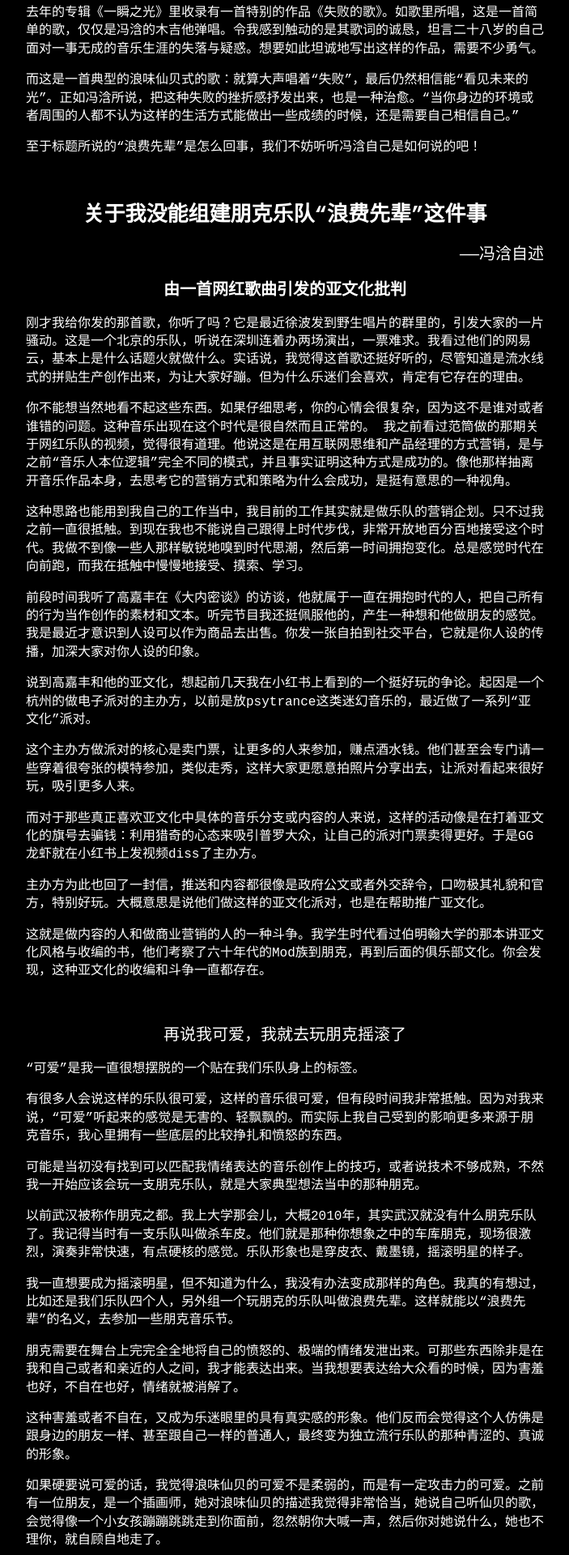
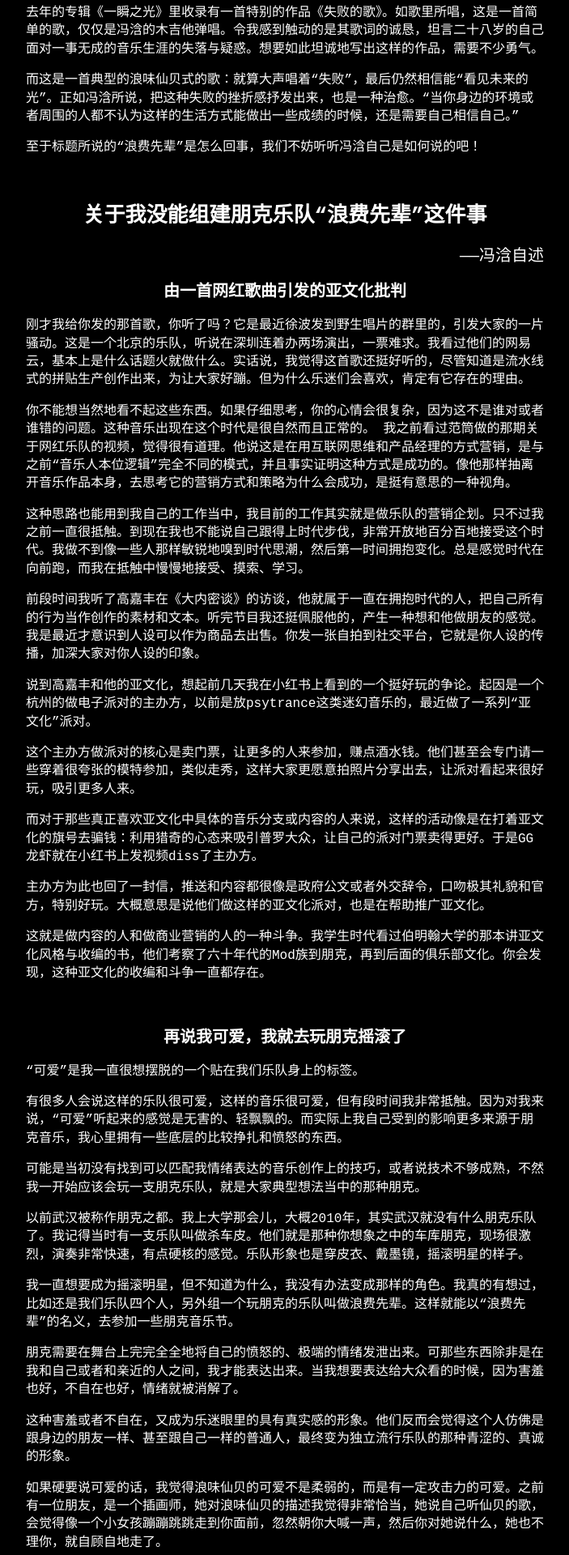
Before and after one commit to salingerlin/salingerlin.github.io, a Jekyll site: the page built from _posts/2022-05-31-关于冯浛没能组建朋克乐队“浪费先辈”这件事.md, in a window 1280 px wide. Shown: the part 625-2545 px from the top of the page at 81% size, without its empty margins (288-991 px from the left). Built offline with Jekyll 4.4.1, drawn with Linux system fonts in a browser that asks for light colours.

Commit message:
Update 2022-05-31-关于冯浛没能组建朋克乐队“浪费先辈”这件事.md

```diff
--- a/_posts/2022-05-31-关于冯浛没能组建朋克乐队“浪费先辈”这件事.md
+++ b/_posts/2022-05-31-关于冯浛没能组建朋克乐队“浪费先辈”这件事.md
@@ -23,7 +23,7 @@ category: 访谈与自述
 至于标题所说的“浪费先辈”是怎么回事，我们不妨听听冯浛自己是如何说的吧！
 
 <br>
-<p align="center"><font size="6"><b>关于我没能组建朋克乐队“浪费先辈”这件事</b></font></p>
+<p align="center" style="line-height:1.5;"><font size="6"><b>关于我没能组建朋克乐队“浪费先辈”这件事</b></font></p>
 <p align="right"><font size="5">——冯浛自述</font></p>
 
 <p align="center"><font size="5"><b>由一首网红歌曲引发的亚文化批判</b></font></p>
@@ -48,7 +48,7 @@ category: 访谈与自述
 这就是做内容的人和做商业营销的人的一种斗争。我学生时代看过伯明翰大学的那本讲亚文化风格与收编的书，他们考察了六十年代的Mod族到朋克，再到后面的俱乐部文化。你会发现，这种亚文化的收编和斗争一直都存在。
 
 <br>
-<p align="center"><font size="5">再说我可爱，我就去玩朋克摇滚了</font></p>
+<p align="center"><font size="5"><b>再说我可爱，我就去玩朋克摇滚了</b></font></p>
 
 “可爱”是我一直很想摆脱的一个贴在我们乐队身上的标签。
 
@@ -71,7 +71,7 @@ category: 访谈与自述
 这种表达方式对我的影响甚至到了我想要矫正它的程度。因为不管我是平时在跟别人聊天沟通，还是自己写文章或者写歌词，“我”这个字眼出现得太多了。有时候我会想，这是不是说明我是一个很自私的人，只考虑自己的感受？
 
 <br>
-<p align="center"><font size="5">成功的人总是相似，失败的人各有各的失败</font></p>
+<p align="center"><font size="5"><b>成功的人总是相似，失败的人各有各的失败</b></font></p>
 
 我本科和研究生念的都是出版发行，但其实我一开始最想学的是新闻，以后去做个记者。我高中喜欢读《南方周末》，喜欢看报纸，以为自己会成为调查记者，跟侦探一样出生入死。可没有想到现在新闻行业都不行了，也已经没调查记者了。
 
@@ -100,7 +100,7 @@ category: 访谈与自述
 所以，我就在想，假如有天我成为了一个在街头卖唱的歌手，我会唱一些快乐的歌。能让大家在已经疲惫的生活中，偶尔看到这样一个人在快乐的放声高唱，或许这样能让人们的生活轻松一些。
 
 <br>
-<p align="center"><font size="5">最近不再正能量，于是写下“社会新闻”</font></p>
+<p align="center"><font size="5"><b>最近不再正能量，于是写下“社会新闻”</b></font></p>
 
 有一段时间的独立流行占据市场主流的时候，“夏天”“海边”这样的关键词成为大家比较热衷的内容。但我最早写歌的时候没有刻意地思考，而是写出什么就是什么，是无意识的创作。比如《三得利》，因为当时喜欢三得利，我就干脆把它写进歌里。
 
```
